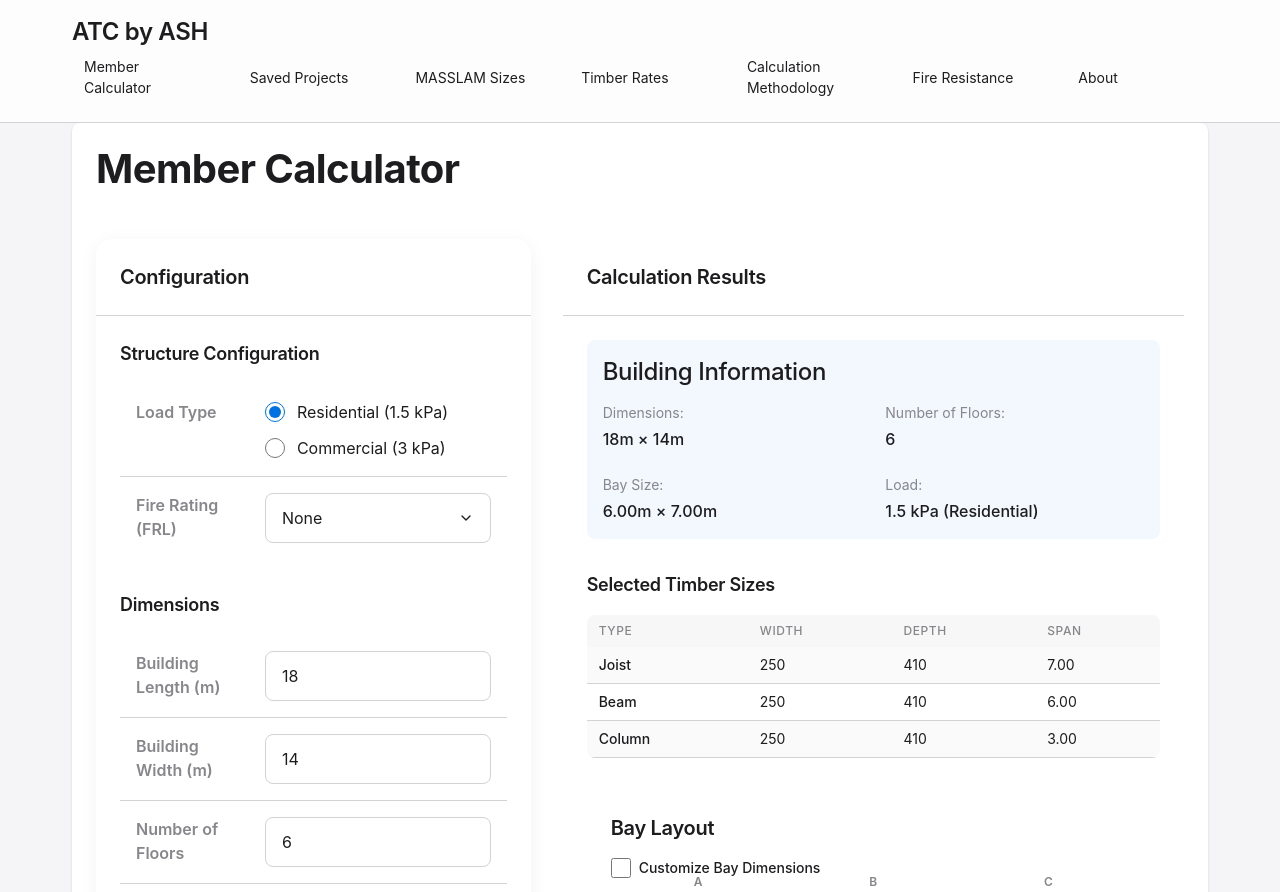
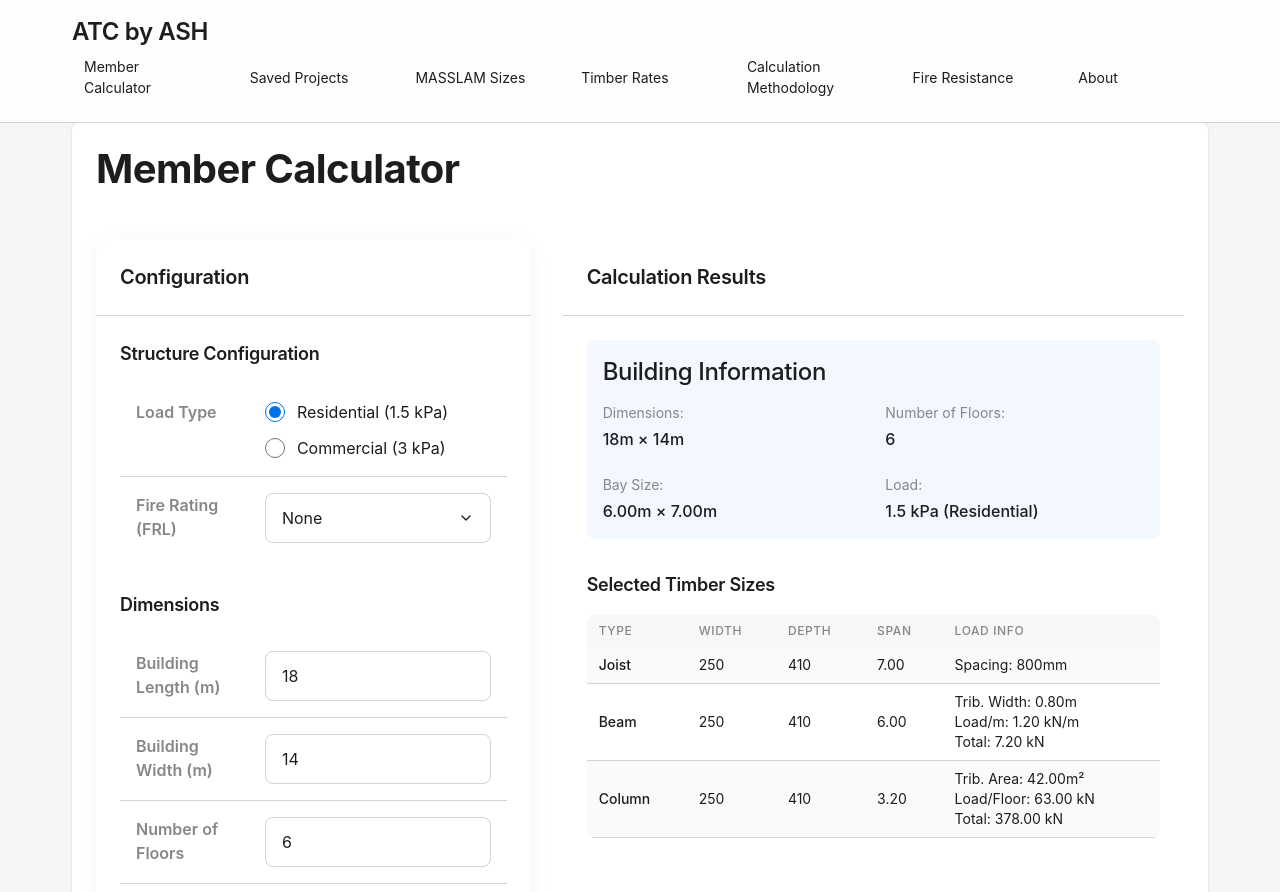
Before and after one commit to Gilbert-Studio-Newbe/MASSLAM-ATC, a Next.js app: page / in a window 1280 px wide. Shown: the top 892 px of the page. Built offline with nearby package versions, Linux system fonts and the light colour scheme.

Commit message:
Update TimberSizesTable to display tributary area and load information

```diff
--- a/src/components/TimberSizesTable.js
+++ b/src/components/TimberSizesTable.js
@@ -23,19 +23,26 @@ export default function TimberSizesTable({ results, compact = false }) {
       type: 'Joist',
       width: joists.width,
       depth: joists.depth,
-      span: joistSpan.toFixed(2)
+      span: joistSpan.toFixed(2),
+      spacing: '800mm'
     },
     {
       type: 'Beam',
       width: beams.width,
       depth: beams.depth,
-      span: beamSpan.toFixed(2)
+      span: beamSpan.toFixed(2),
+      tributaryWidth: beams.tributaryWidth?.toFixed(2) || 'N/A',
+      loadPerMeter: beams.loadPerMeter?.toFixed(2) || 'N/A',
+      totalLoad: beams.totalDistributedLoad?.toFixed(2) || 'N/A'
     },
     {
       type: 'Column',
       width: columns.width,
       depth: columns.depth,
-      span: '3.00' // Fixed height
+      span: columns.height?.toFixed(2) || '3.00',
+      tributaryArea: columns.tributaryArea?.toFixed(2) || 'N/A',
+      loadPerFloor: columns.loadPerFloor?.toFixed(2) || 'N/A',
+      totalLoad: columns.load?.toFixed(2) || 'N/A'
     }
   ];
 
@@ -107,6 +114,9 @@ export default function TimberSizesTable({ results, compact = false }) {
               <th scope="col" className={`${compact ? 'px-3 py-2' : 'px-6 py-4'} text-left text-xs font-medium uppercase tracking-wider`} style={{ color: 'var(--apple-text-secondary)' }}>
                 Span
               </th>
+              <th scope="col" className={`${compact ? 'px-3 py-2' : 'px-6 py-4'} text-left text-xs font-medium uppercase tracking-wider`} style={{ color: 'var(--apple-text-secondary)' }}>
+                Load Info
+              </th>
             </tr>
           </thead>
           <tbody>
@@ -130,6 +140,25 @@ export default function TimberSizesTable({ results, compact = false }) {
                 <td className={`${compact ? 'px-3 py-2' : 'px-6 py-4'} whitespace-nowrap text-sm`} style={{ color: 'var(--apple-text)' }}>
                   {item.span}
                 </td>
+                <td className={`${compact ? 'px-3 py-2' : 'px-6 py-4'} whitespace-nowrap text-sm`} style={{ color: 'var(--apple-text)' }}>
+                  {item.type === 'Joist' && (
+                    <span>Spacing: {item.spacing}</span>
+                  )}
+                  {item.type === 'Beam' && (
+                    <div>
+                      <div>Trib. Width: {item.tributaryWidth}m</div>
+                      <div>Load/m: {item.loadPerMeter} kN/m</div>
+                      <div>Total: {item.totalLoad} kN</div>
+                    </div>
+                  )}
+                  {item.type === 'Column' && (
+                    <div>
+                      <div>Trib. Area: {item.tributaryArea}m²</div>
+                      <div>Load/Floor: {item.loadPerFloor} kN</div>
+                      <div>Total: {item.totalLoad} kN</div>
+                    </div>
+                  )}
+                </td>
               </tr>
             ))}
           </tbody>
```
